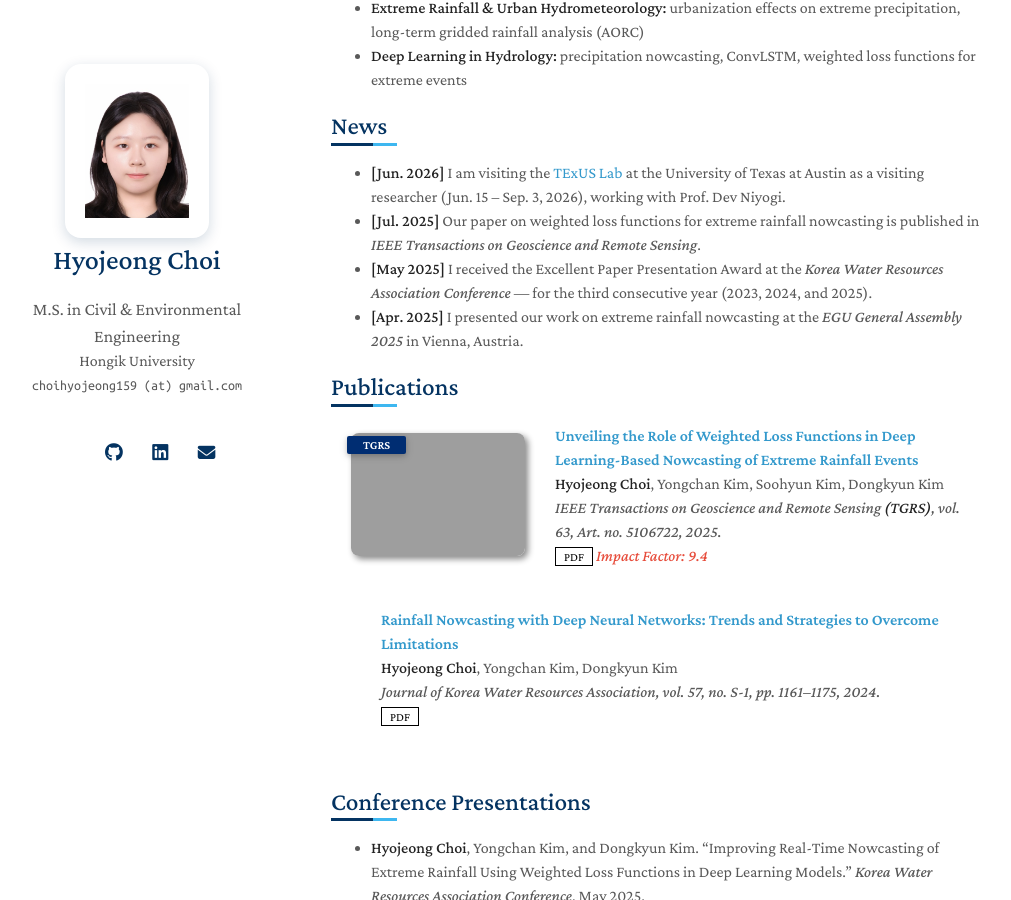
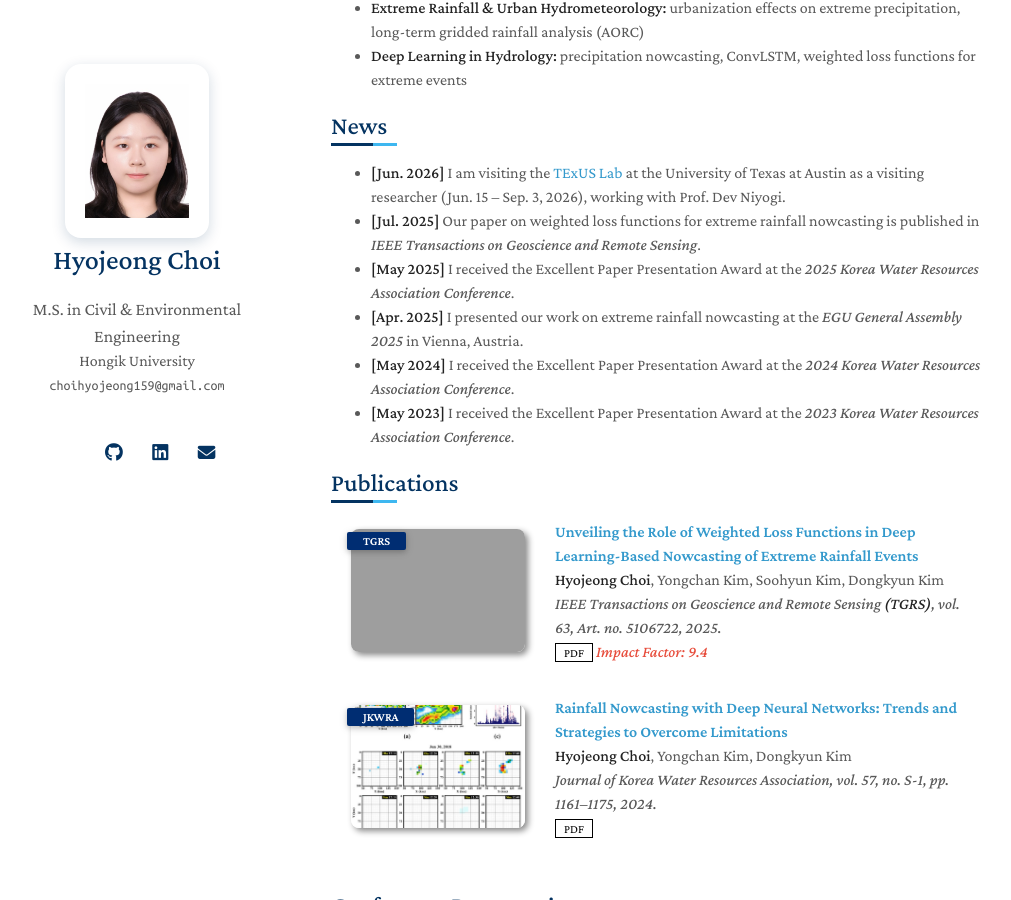
Before and after one commit to HyojeongChoi159/hyojeongchoi159.github.io, a Jekyll site: the page built from index.md, in a window 1280 px wide and 900 px high, scrolled down 283 px. Shown: the whole window, without its empty margins (139-1150 px from the left). Built offline with Jekyll 4.4.1, drawn with Linux system fonts in a browser that asks for light colours; a style sheet for code colours, icons or effects is not loaded; our own code applies the rules of GitHub Pages for plain Markdown files; grey boxes are pictures that could not be loaded.

Commit message:
Add JKWRA Fig 1 teaser, split award news by year, show email with @

```diff
--- a/_config.yml
+++ b/_config.yml
@@ -2,7 +2,7 @@
 title: Hyojeong Choi
 position: M.S. in Civil & Environmental Engineering
 affiliation: Hongik University
-email: choihyojeong159 (at) gmail.com
+email: choihyojeong159@gmail.com
 
 # Search Engine Optimization (SEO)
 keywords: Hyojeong Choi, hydrology, extreme rainfall, precipitation nowcasting, deep learning, urban hydrometeorology
--- a/_data/publications.yml
+++ b/_data/publications.yml
@@ -10,5 +10,7 @@ main:
 
   - title: "Rainfall Nowcasting with Deep Neural Networks: Trends and Strategies to Overcome Limitations"
     authors: <strong>Hyojeong Choi</strong>, Yongchan Kim, Dongkyun Kim
+    conference_short: JKWRA
     conference: Journal of Korea Water Resources Association, vol. 57, no. S-1, pp. 1161–1175, 2024.
     pdf: https://doi.org/10.3741/JKWRA.2024.57.S-1.1161
+    image: ./assets/img/teaser_jkwra2024.jpg
--- a/index.md
+++ b/index.md
@@ -15,8 +15,10 @@ I am a researcher in hydrology and hydrometeorology. I received my M.S. in Civil
 
 - **[Jun. 2026]** I am visiting the [TExUS Lab](https://texuslab.org/) at the University of Texas at Austin as a visiting researcher (Jun. 15 – Sep. 3, 2026), working with Prof. Dev Niyogi.
 - **[Jul. 2025]** Our paper on weighted loss functions for extreme rainfall nowcasting is published in *IEEE Transactions on Geoscience and Remote Sensing*.
-- **[May 2025]** I received the Excellent Paper Presentation Award at the *Korea Water Resources Association Conference* — for the third consecutive year (2023, 2024, and 2025).
+- **[May 2025]** I received the Excellent Paper Presentation Award at the *2025 Korea Water Resources Association Conference*.
 - **[Apr. 2025]** I presented our work on extreme rainfall nowcasting at the *EGU General Assembly 2025* in Vienna, Austria.
+- **[May 2024]** I received the Excellent Paper Presentation Award at the *2024 Korea Water Resources Association Conference*.
+- **[May 2023]** I received the Excellent Paper Presentation Award at the *2023 Korea Water Resources Association Conference*.
 
 {% include_relative _includes/publications.md %}
 
```
Also changed, not shown: assets/img/teaser_jkwra2024.jpg (added).
